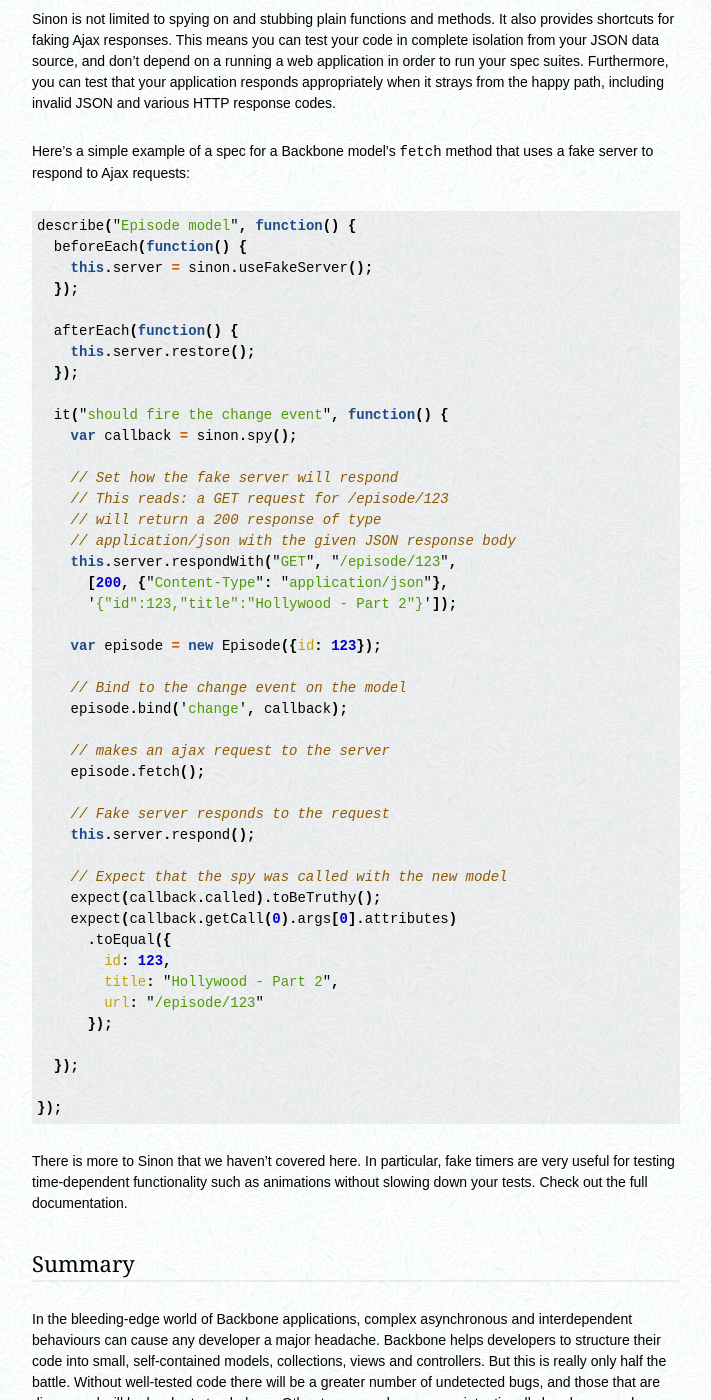
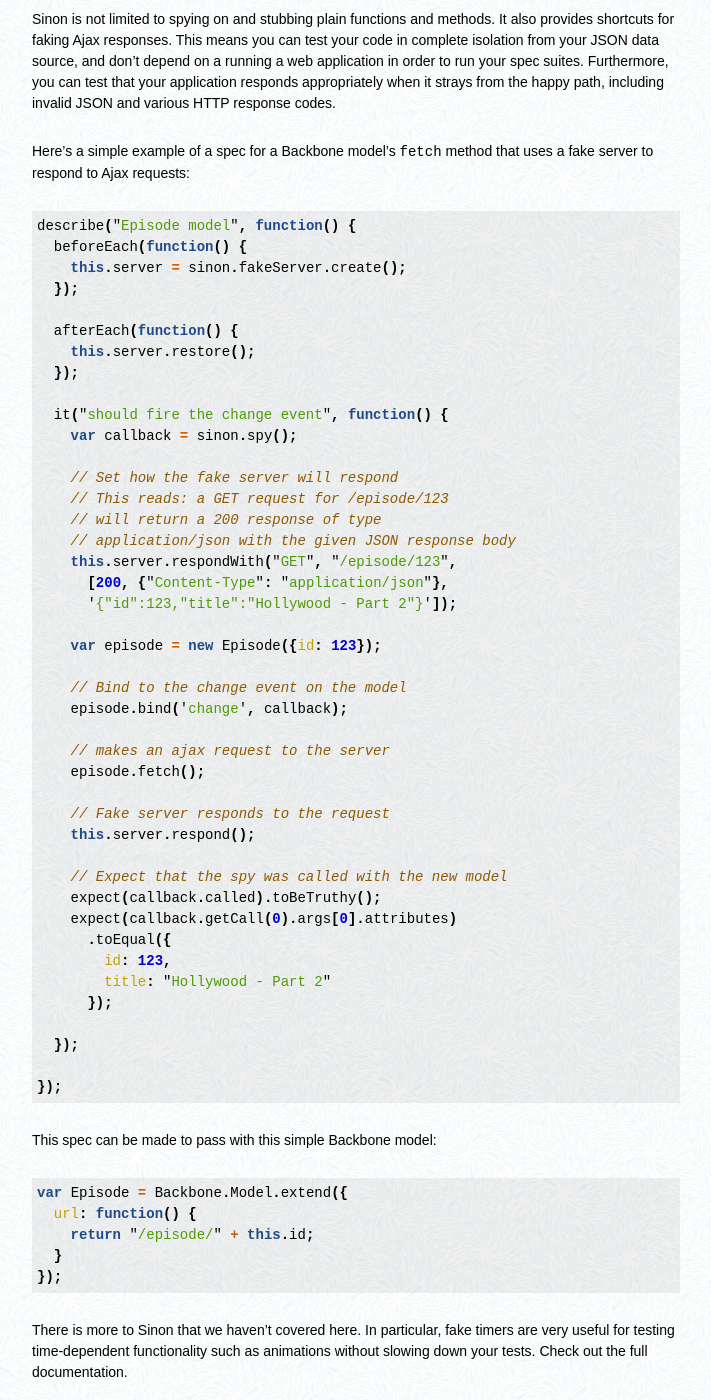
Before and after one commit to froots/froots.github.io, a Jekyll site: the page built from _posts/2011-03-03-testing-backbone-apps-with-jasmine-sinon.md, in a window 1280 px wide and 1400 px high, scrolled down 6462 px. Shown: the whole window, without its empty margins (158-869 px from the left). Built offline with Jekyll 4.4.1, drawn with Linux system fonts in a browser that asks for light colours; Markdown is read by kramdown in place of the engine named in the settings; comment, search, counter and statistics services are not loaded.

Commit message:
Correction to Backbone testing article part 1

```diff
--- a/_posts/2011-03-03-testing-backbone-apps-with-jasmine-sinon.md
+++ b/_posts/2011-03-03-testing-backbone-apps-with-jasmine-sinon.md
@@ -217,7 +217,7 @@
 {% highlight javascript %}
 describe("Episode model", function() {
   beforeEach(function() {
-    this.server = sinon.useFakeServer();
+    this.server = sinon.fakeServer.create();
   });
 
   afterEach(function() {
@@ -251,8 +251,7 @@
     expect(callback.getCall(0).args[0].attributes)
       .toEqual({
         id: 123,
-        title: "Hollywood - Part 2",
-        url: "/episode/123"
+        title: "Hollywood - Part 2"
       });
 
   });
@@ -260,6 +259,15 @@
 });
 {% endhighlight %}
 
+This spec can be made to pass with this simple Backbone model:
+
+{% highlight javascript %}
+var Episode = Backbone.Model.extend({
+  url: function() {
+    return "/episode/" + this.id;
+  }
+});
+{% endhighlight %}
 
 There is more to Sinon that we haven't covered here. In particular, fake timers are very useful for testing time-dependent functionality such as animations without slowing down your tests. Check out the full documentation.
 
```
